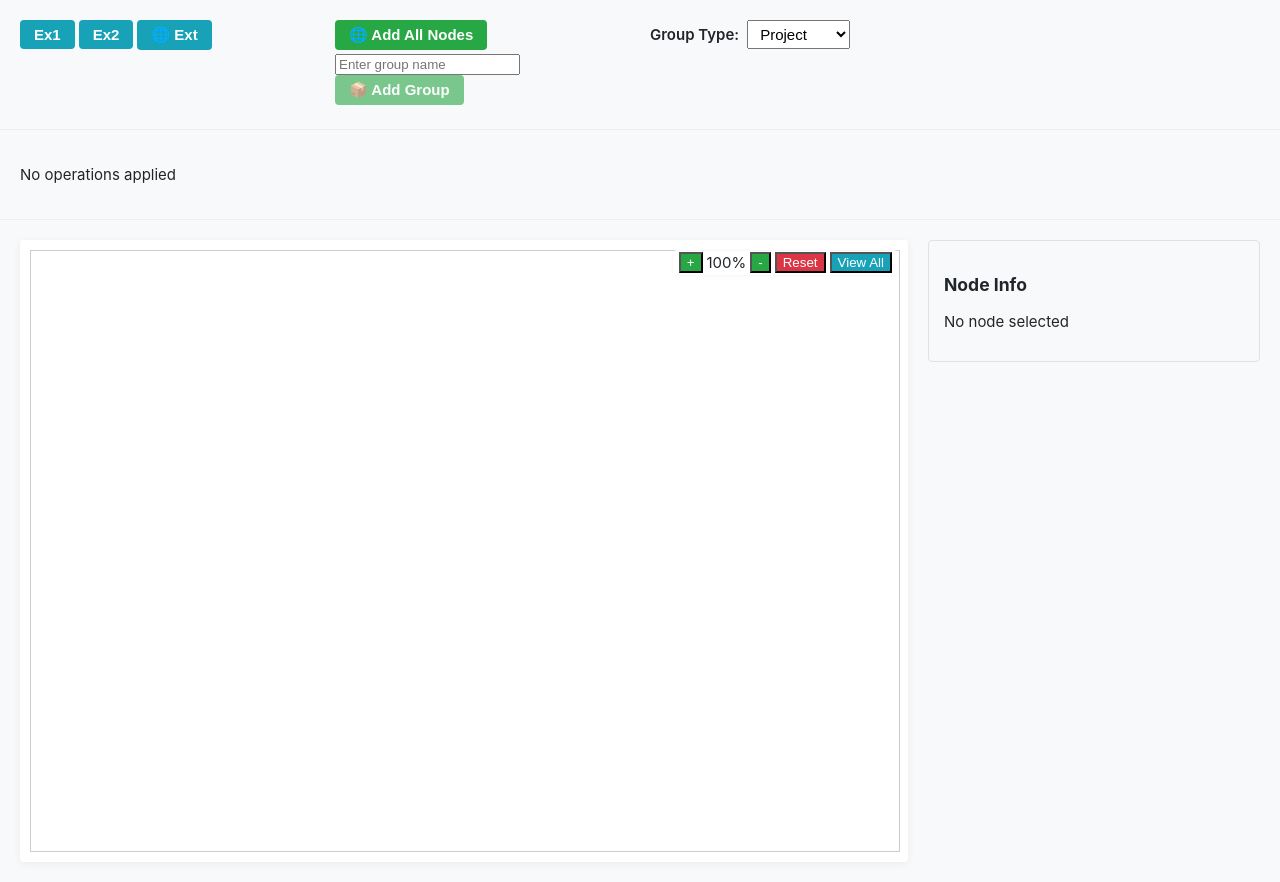
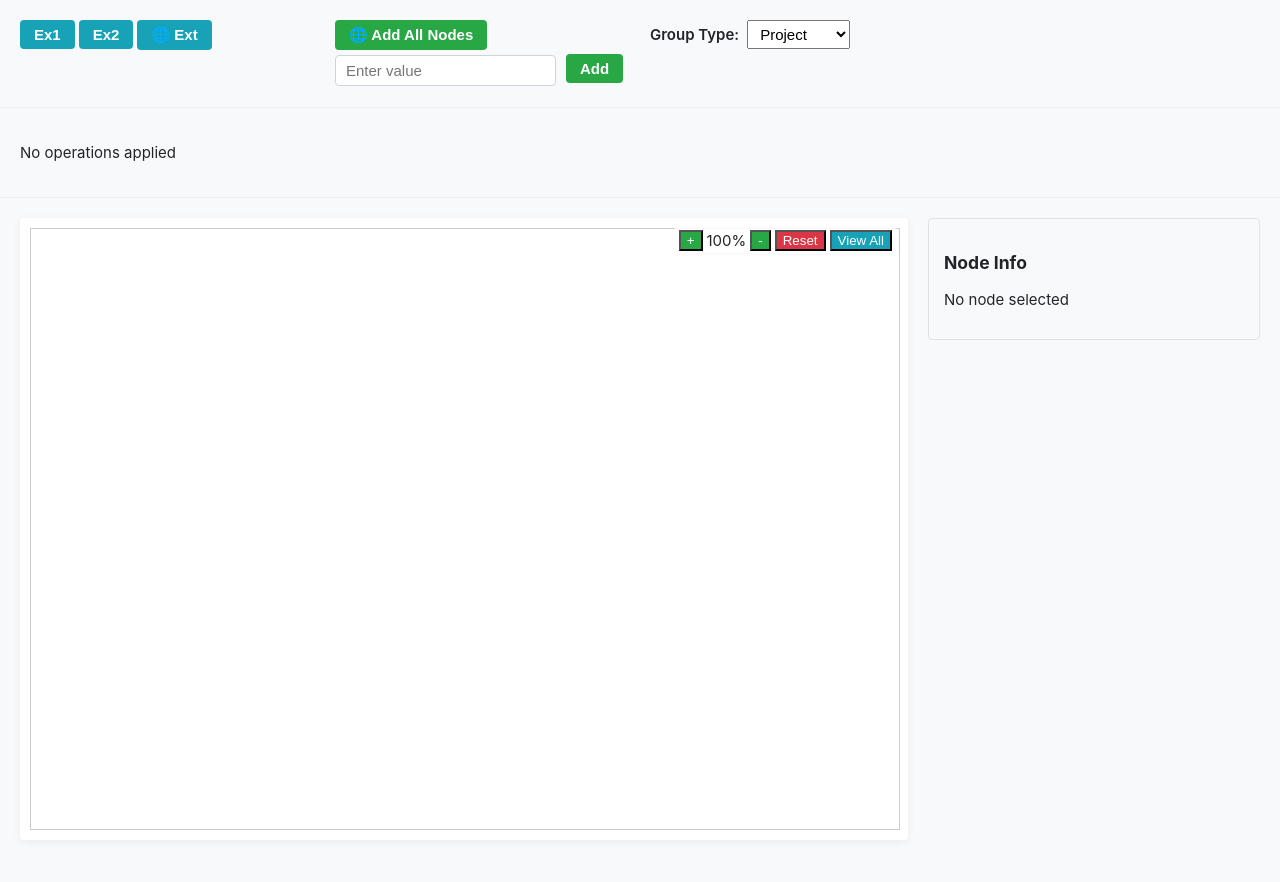
Before and after one commit to RRMoelker/flow-omniscience, a React (Create React App) app in the folder mermaid-diagram-app/: page / in a window 1280 px wide. After the commit the page ends 860 px from the top, so only its background shows below. Built offline with nearby package versions, Linux system fonts and the light colour scheme.

Commit message:
General add field

```diff
--- /dev/null
+++ b/mermaid-diagram-app/src/components/common/InputGroup.tsx
@@ -0,0 +1,16 @@
+import React from 'react';
+
+interface InputGroupProps {
+  children: React.ReactNode;
+  className?: string;
+}
+
+const InputGroup: React.FC<InputGroupProps> = ({ children, className = '' }) => {
+  return (
+    <div className={`input-group-row ${className}`.trim()}>
+      {children}
+    </div>
+  );
+};
+
+export default InputGroup;
--- /dev/null
+++ b/mermaid-diagram-app/src/components/common/TextInput.tsx
@@ -0,0 +1,20 @@
+import React from 'react';
+
+interface TextInputProps extends React.InputHTMLAttributes<HTMLInputElement> {
+  id: string;
+  label?: string;
+  hideLabel?: boolean;
+}
+
+const TextInput: React.FC<TextInputProps> = ({ id, label, hideLabel = false, className = '', ...rest }) => {
+  return (
+    <div className={`text-input ${className}`.trim()}>
+      {label && (
+        <label htmlFor={id} className={hideLabel ? 'sr-only' : ''}>{label}</label>
+      )}
+      <input id={id} type="text" {...rest} />
+    </div>
+  );
+};
+
+export default TextInput;
--- a/mermaid-diagram-app/src/components/input/ConstructiveOperations.tsx
+++ b/mermaid-diagram-app/src/components/input/ConstructiveOperations.tsx
@@ -1,13 +1,15 @@
 import React, { useState } from 'react';
 import Button from '../common/Button';
+import TextInput from '../common/TextInput';
+import InputGroup from '../common/InputGroup';
 
 interface ConstructiveOperationsProps {
   onAddAllConstructive: () => void;
   onAddGroupConstructive: (groupId: string) => void;
 }
 
-const ConstructiveOperations: React.FC<ConstructiveOperationsProps> = ({ onAddAllConstructive, onAddGroupConstructive }) => {
-  const [groupNode, setGroupNode] = useState('');
+const ConstructiveOperations: React.FC<ConstructiveOperationsProps> = ({ onAddAllConstructive }) => {
+  const [value, setValue] = useState('');
 
   return (
     <div className="constructive-row">
@@ -15,28 +17,19 @@ const ConstructiveOperations: React.FC<ConstructiveOperationsProps> = ({ onAddAl
         🌐 Add All Nodes
       </Button>
 
-      <div className="input-group">
-        <label htmlFor="groupNode" className="sr-only">Group:</label>
-        <input
-          type="text"
-          id="groupNode"
-          value={groupNode}
-          onChange={(e) => setGroupNode(e.target.value)}
-          placeholder="Enter group name"
+      <InputGroup>
+        <TextInput
+          id="genericInput"
+          label="Add"
+          hideLabel
+          placeholder="Enter value"
+          value={value}
+          onChange={(e) => setValue((e.target as HTMLInputElement).value)}
         />
-        <Button
-          onClick={() => {
-            if (groupNode.trim()) {
-              onAddGroupConstructive(groupNode.trim());
-              setGroupNode('');
-            }
-          }}
-          disabled={!groupNode.trim()}
-          variant="constructive"
-        >
-          📦 Add Group
+        <Button variant="constructive">
+          Add
         </Button>
-      </div>
+      </InputGroup>
     </div>
   );
 };
--- a/mermaid-diagram-app/src/styles/_components.scss
+++ b/mermaid-diagram-app/src/styles/_components.scss
@@ -55,3 +55,17 @@
 .group-btn {
   margin-left: 8px;
 }
+
+.input-group-row {
+  display: flex;
+  flex-direction: row;
+  gap: theme.$spacing;
+  align-items: center;
+}
+
+.text-input input {
+  padding: 6px 10px;
+  border: 1px solid #ced4da;
+  border-radius: theme.$border-radius;
+  font-size: theme.$font-size-base;
+}
```
